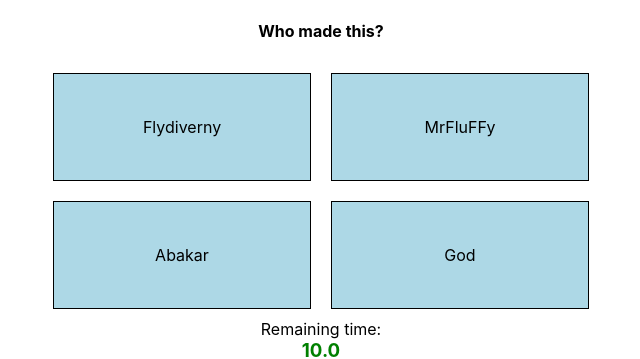
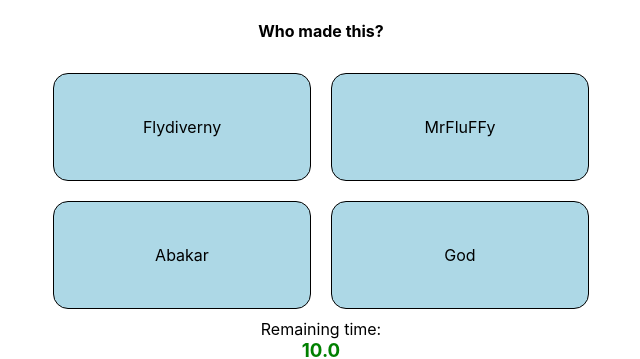
Before and after one commit to Nallooloo/quizgame, a React (Create React App) app: page /play in a window 1280 px wide. Shown: the top 359 px of the page, without its empty margins (319-959 px from the left). Built offline with nearby package versions, Linux system fonts and the light colour scheme.

Commit message:
corner rounding

```diff
--- a/src/components/AnswerCard/AnswerCard.jsx
+++ b/src/components/AnswerCard/AnswerCard.jsx
@@ -8,7 +8,7 @@ const Card = styled.div`
   margin: 10px 10px;
   background-color: ${(props) => (props.avialable ? "lightblue" : "grey")};
   border: solid 1px black;
-
+  border-radius: 15px;
   padding: 3px;
   width: 250px;
   height: 100px;
```
